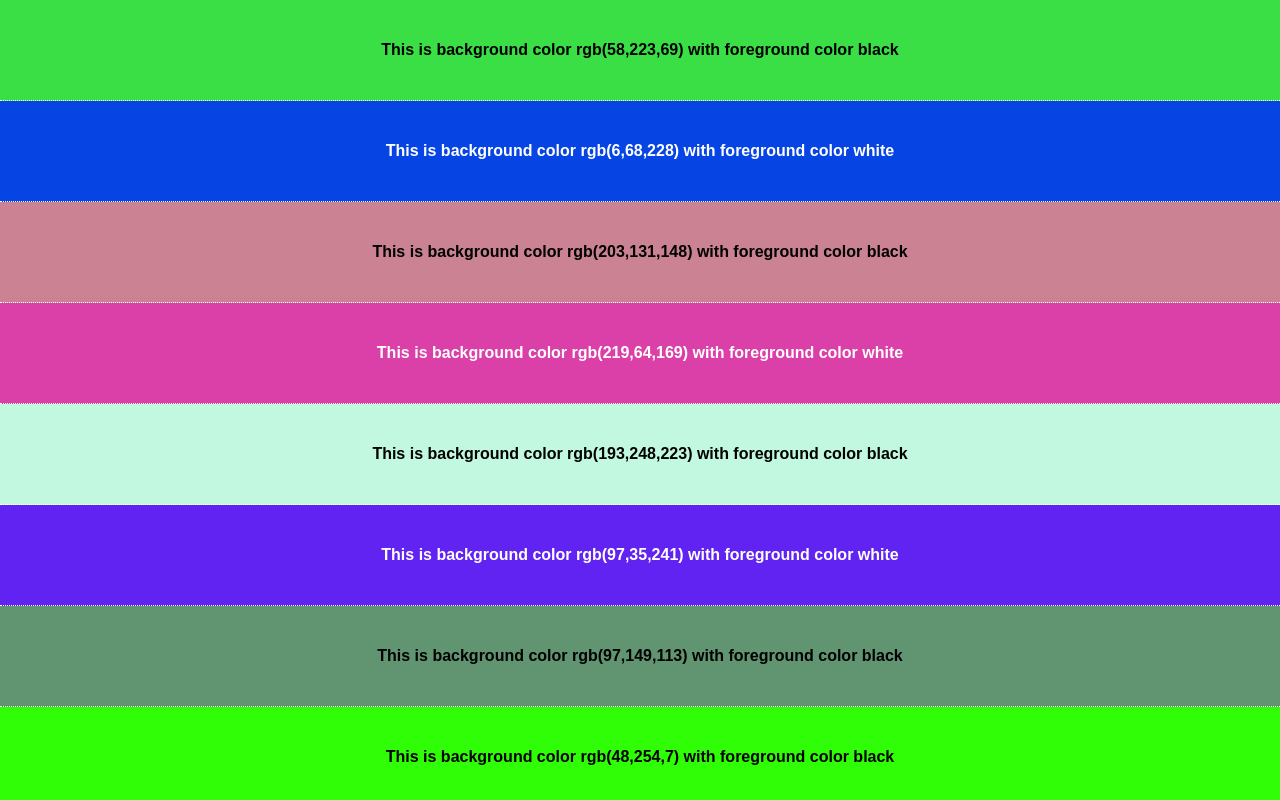
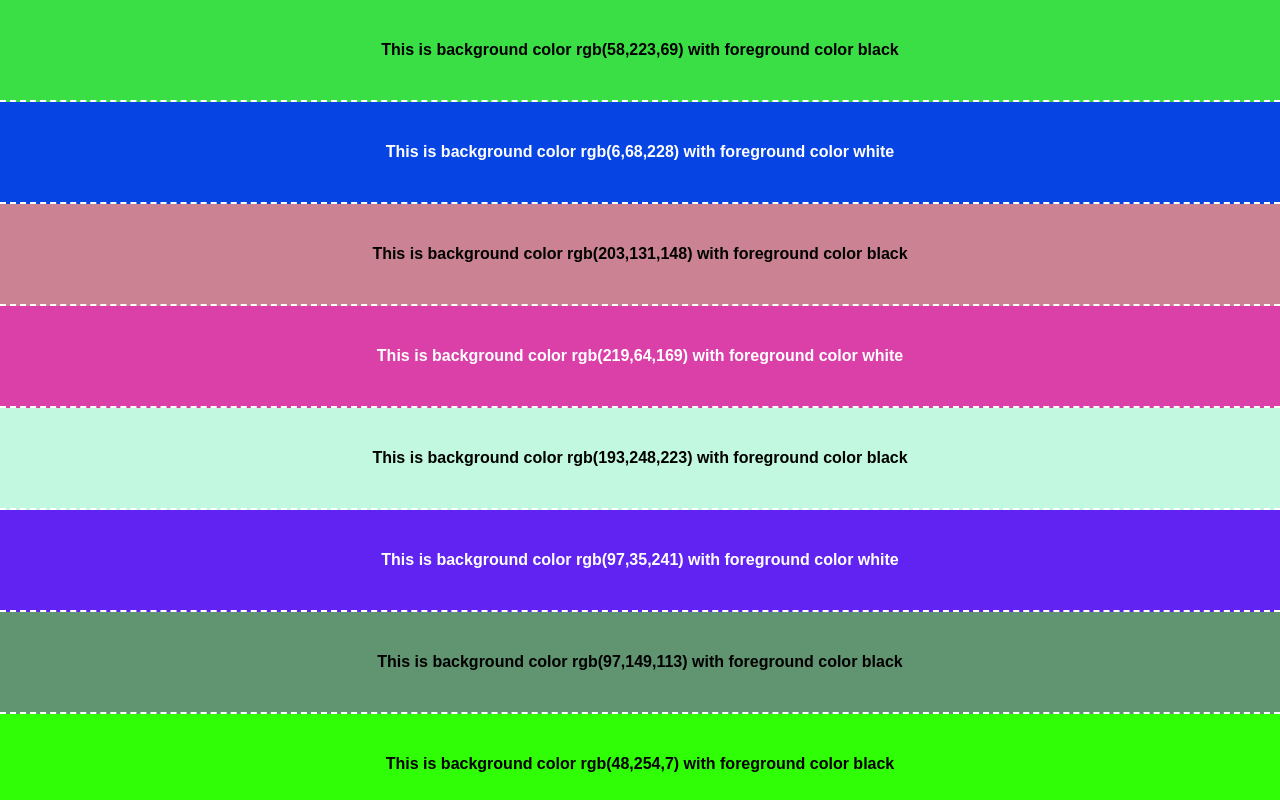
Before and after one commit to nkoster/auto-contrast, a plain HTML site: page index.html in a window 1280 px wide. Shown: the top 800 px of the page. Drawn offline with Linux system fonts and the light colour scheme.

Commit message:
Change border

```diff
--- a/index.html
+++ b/index.html
@@ -38,7 +38,7 @@ for (let n = 0; n < 20; n++) {
     div.style.textAlign = 'center'
     div.style.fontFamily = 'Arial'
     div.style.fontWeight = 'bold'
-    div.style.borderBottom = `dotted 1px white`
+    div.style.borderBottom = `dashed 2px white`
     div.innerHTML =
         `<span class="middle">This is background color ${c.bg} with foreground color ${c.fg}</span>`
     body.appendChild(div)
```
